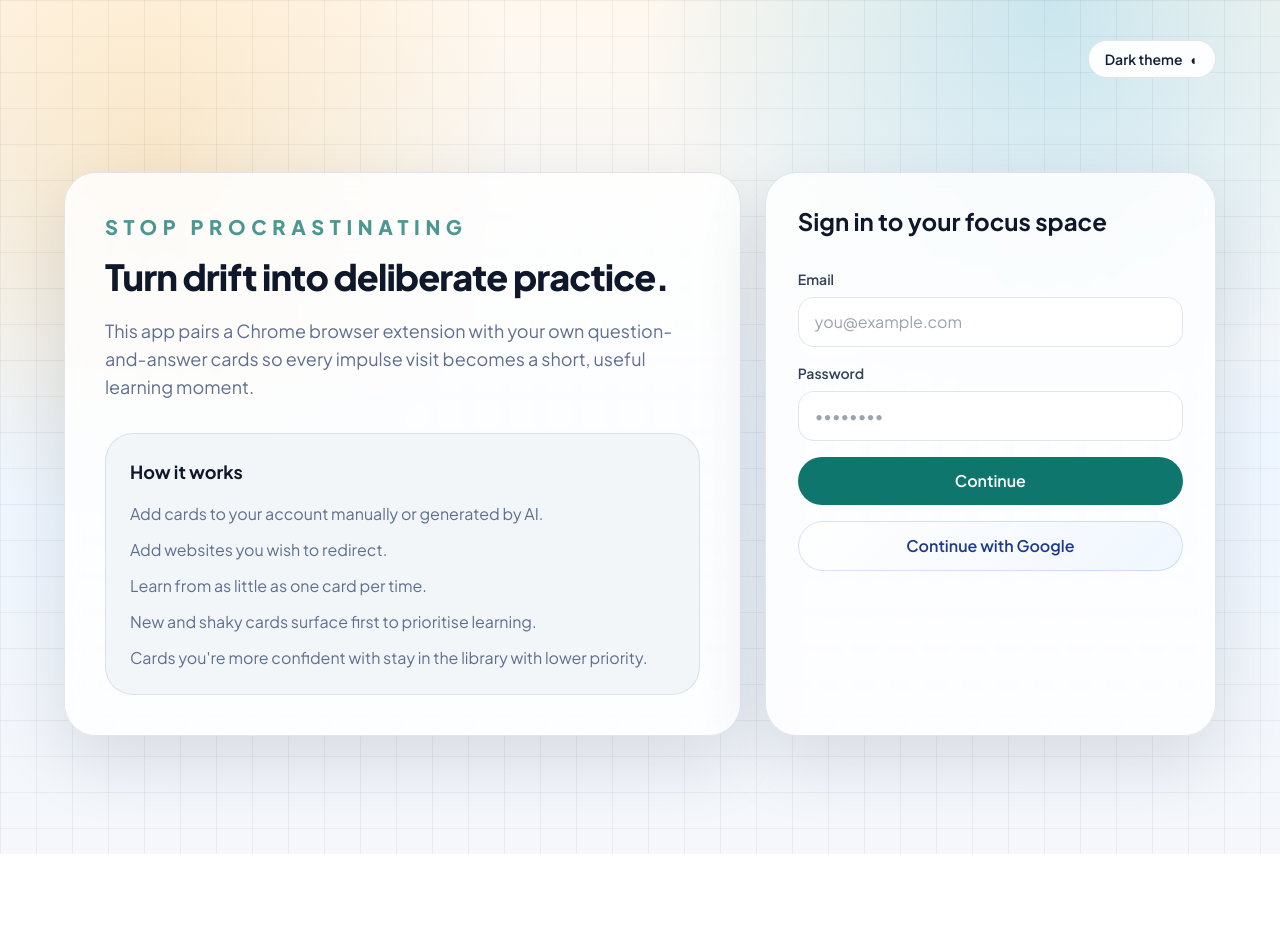
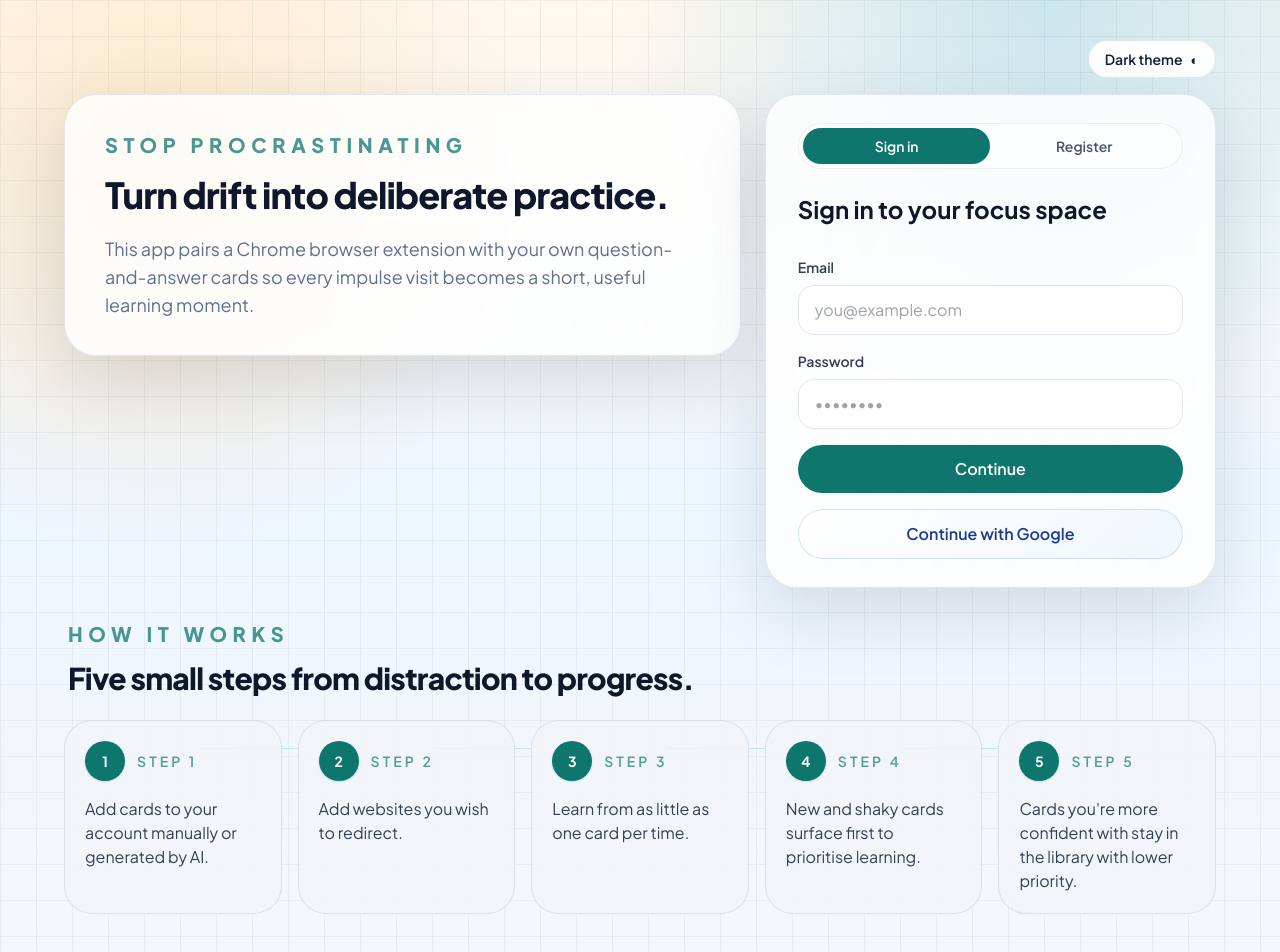
Before and after one commit to MBrock29/stop-procrastinating, a React (Vite) app: page / in a window 1280 px wide. Before the commit the page ends 854 px from the top, so only its background shows below. Built offline with nearby package versions, Linux system fonts and the light colour scheme; no server answers.

Commit message:
feat: add register flow and landing page steps

```diff
--- a/src/features/auth/AuthContext.tsx
+++ b/src/features/auth/AuthContext.tsx
@@ -232,6 +232,41 @@ export function AuthProvider({ children }: { children: ReactNode }) {
 
         setAuthError(null)
       },
+      async signUpWithPassword(email, password) {
+        if (!hasSupabaseEnv) {
+          setDemoUser(email)
+          setAuthError(null)
+          setUser({ id: 'demo-user', email })
+          setStatus('authenticated')
+          return
+        }
+
+        const client = getSupabaseBrowserClient()
+
+        if (!client) {
+          throw new Error('Supabase is not configured.')
+        }
+
+        const { data, error } = await client.auth.signUp({
+          email,
+          password,
+          options: {
+            emailRedirectTo: env.appUrl,
+          },
+        })
+
+        if (error) {
+          throw error
+        }
+
+        setAuthError(null)
+
+        if (data.session) {
+          setSession(data.session)
+          setUser(mapSupabaseUser(data.session))
+          setStatus('authenticated')
+        }
+      },
       async signInWithGoogle() {
         if (!hasSupabaseEnv) {
           const email = 'demo@example.com'
--- a/src/features/auth/auth-context.ts
+++ b/src/features/auth/auth-context.ts
@@ -12,6 +12,7 @@ export interface AuthContextValue {
   session: Session | null
   authError: string | null
   signInWithPassword: (email: string, password: string) => Promise<void>
+  signUpWithPassword: (email: string, password: string) => Promise<void>
   signInWithGoogle: () => Promise<void>
   signOut: () => Promise<void>
 }
--- a/src/views/AuthPage.tsx
+++ b/src/views/AuthPage.tsx
@@ -4,12 +4,22 @@ import { Navigate, useNavigate, useSearchParams } from 'react-router-dom'
 import { useAuth } from '../features/auth/useAuth'
 import { useTheme } from '../features/theme/ThemeContext'
 
+const flowSteps = [
+  'Add cards to your account manually or generated by AI.',
+  'Add websites you wish to redirect.',
+  'Learn from as little as one card per time.',
+  'New and shaky cards surface first to prioritise learning.',
+  "Cards you're more confident with stay in the library with lower priority.",
+]
+
 export function AuthPage() {
   const navigate = useNavigate()
   const [searchParams] = useSearchParams()
-  const { authError, signInWithGoogle, signInWithPassword, status } = useAuth()
+  const { authError, signInWithGoogle, signInWithPassword, signUpWithPassword, status } =
+    useAuth()
   const { theme, toggleTheme } = useTheme()
   const [error, setError] = useState<string | null>(null)
+  const [authMode, setAuthMode] = useState<'signin' | 'register'>('signin')
   const [pending, setPending] = useState(false)
   const redirect = searchParams.get('redirect') ?? '/app'
 
@@ -27,11 +37,19 @@ export function AuthPage() {
     const password = String(formData.get('password') ?? '')
 
     try {
-      await signInWithPassword(email, password)
+      if (authMode === 'register') {
+        await signUpWithPassword(email, password)
+      } else {
+        await signInWithPassword(email, password)
+      }
       navigate(redirect)
     } catch (nextError) {
       const message =
-        nextError instanceof Error ? nextError.message : 'Unable to sign in right now.'
+        nextError instanceof Error
+          ? nextError.message
+          : authMode === 'register'
+            ? 'Unable to create your account right now.'
+            : 'Unable to sign in right now.'
       setError(message)
     } finally {
       setPending(false)
@@ -60,9 +78,9 @@ export function AuthPage() {
           <span aria-hidden="true">{theme === 'light' ? '◐' : '◑'}</span>
         </button>
       </div>
-      <div className="mx-auto flex min-h-[calc(100vh-5rem)] max-w-6xl items-center">
-        <div className="grid w-full gap-6 lg:grid-cols-[1.2fr_0.8fr]">
-          <section className="panel overflow-hidden px-8 py-10 sm:px-10">
+      <div className="mx-auto max-w-6xl">
+        <div className="grid w-full items-start gap-6 lg:grid-cols-[1.2fr_0.8fr]">
+          <section className="panel overflow-hidden px-8 py-8 sm:px-10 sm:py-9">
             <p className="text-lg font-extrabold uppercase tracking-[0.28em] text-reef/75 sm:text-xl">
               Stop Procrastinating
             </p>
@@ -73,21 +91,44 @@ export function AuthPage() {
               This app pairs a Chrome browser extension with your own question-and-answer
               cards so every impulse visit becomes a short, useful learning moment.
             </p>
-            <div className="soft-card mt-8 p-6">
-              <h2 className="text-lg font-bold text-ink dark:text-white">How it works</h2>
-              <ul className="muted-copy mt-4 space-y-3 text-sm leading-6 sm:text-base">
-                <li>Add cards to your account manually or generated by AI.</li>
-                <li>Add websites you wish to redirect.</li>
-                <li>Learn from as little as one card per time.</li>
-                <li>New and shaky cards surface first to prioritise learning.</li>
-                <li>Cards you're more confident with stay in the library with lower priority.</li>
-              </ul>
-            </div>
           </section>
 
-          <section className="panel px-6 py-8 sm:px-8">
+          <section className="panel px-6 py-7 sm:px-8">
             <div className="mx-auto max-w-md">
-              <h2 className="text-2xl font-bold text-ink dark:text-white">Sign in to your focus space</h2>
+              <div className="flex rounded-full border border-slate-200/70 bg-white/70 p-1 dark:border-white/10 dark:bg-white/5">
+                <button
+                  type="button"
+                  onClick={() => {
+                    setAuthMode('signin')
+                    setError(null)
+                  }}
+                  className={`flex-1 rounded-full px-4 py-2 text-sm font-semibold transition ${
+                    authMode === 'signin'
+                      ? 'bg-reef text-white shadow-sm'
+                      : 'text-slate-600 dark:text-slate-300'
+                  }`}
+                >
+                  Sign in
+                </button>
+                <button
+                  type="button"
+                  onClick={() => {
+                    setAuthMode('register')
+                    setError(null)
+                  }}
+                  className={`flex-1 rounded-full px-4 py-2 text-sm font-semibold transition ${
+                    authMode === 'register'
+                      ? 'bg-reef text-white shadow-sm'
+                      : 'text-slate-600 dark:text-slate-300'
+                  }`}
+                >
+                  Register
+                </button>
+              </div>
+
+              <h2 className="mt-6 text-2xl font-bold text-ink dark:text-white">
+                {authMode === 'register' ? 'Create your focus space' : 'Sign in to your focus space'}
+              </h2>
 
               <form className="mt-8 space-y-4" onSubmit={handleSubmit}>
                 <label className="block">
@@ -123,7 +164,13 @@ export function AuthPage() {
                   </div>
                 ) : null}
                 <button type="submit" className="action-button w-full">
-                  {pending ? 'Signing in…' : 'Continue'}
+                  {pending
+                    ? authMode === 'register'
+                      ? 'Creating account…'
+                      : 'Signing in…'
+                    : authMode === 'register'
+                      ? 'Create account'
+                      : 'Continue'}
                 </button>
               </form>
 
@@ -138,6 +185,37 @@ export function AuthPage() {
             </div>
           </section>
         </div>
+
+        <section className="mt-8">
+          <div className="px-1">
+            <p className="section-kicker">How It Works</p>
+            <h2 className="mt-3 text-2xl font-extrabold tracking-tight text-ink dark:text-white sm:text-3xl">
+              Five small steps from distraction to progress.
+            </h2>
+          </div>
+          <div className="mt-6 grid gap-4 lg:grid-cols-5">
+            {flowSteps.map((step, index) => (
+              <div key={step} className="relative">
+                {index < flowSteps.length - 1 ? (
+                  <div className="absolute left-[calc(50%+1.75rem)] right-[-1rem] top-7 hidden h-px bg-gradient-to-r from-reef/40 to-sky-400/25 lg:block" />
+                ) : null}
+                <div className="soft-card relative h-full min-h-[150px] px-5 py-5">
+                  <div className="flex items-center gap-3">
+                    <span className="inline-flex h-10 w-10 items-center justify-center rounded-full bg-reef text-sm font-bold text-white shadow-sm shadow-reef/20">
+                      {index + 1}
+                    </span>
+                    <span className="text-sm font-semibold uppercase tracking-[0.22em] text-reef/70">
+                      Step {index + 1}
+                    </span>
+                  </div>
+                  <p className="mt-4 text-sm leading-6 text-slate-700 dark:text-slate-200 sm:text-base">
+                    {step}
+                  </p>
+                </div>
+              </div>
+            ))}
+          </div>
+        </section>
       </div>
     </div>
   )
```
